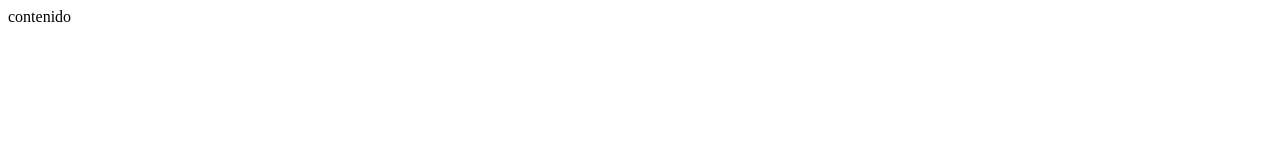
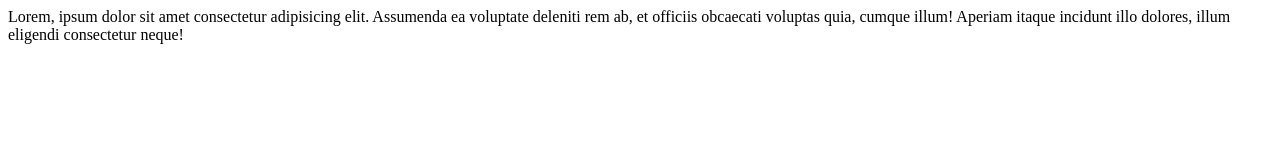
Before and after one commit to rafperdev/miproyecto, a plain HTML site: page index.html in a window 1280 px wide. Drawn offline with Linux system fonts and the light colour scheme.

Commit message:
Se agrego Lorem

```diff
--- a/index.html
+++ b/index.html
@@ -7,6 +7,8 @@
     <title>Document</title>
 </head>
 <body>
-    contenido
+    <div>
+        Lorem, ipsum dolor sit amet consectetur adipisicing elit. Assumenda ea voluptate deleniti rem ab, et officiis obcaecati voluptas quia, cumque illum! Aperiam itaque incidunt illo dolores, illum eligendi consectetur neque!
+    </div>
 </body>
 </html>
```
